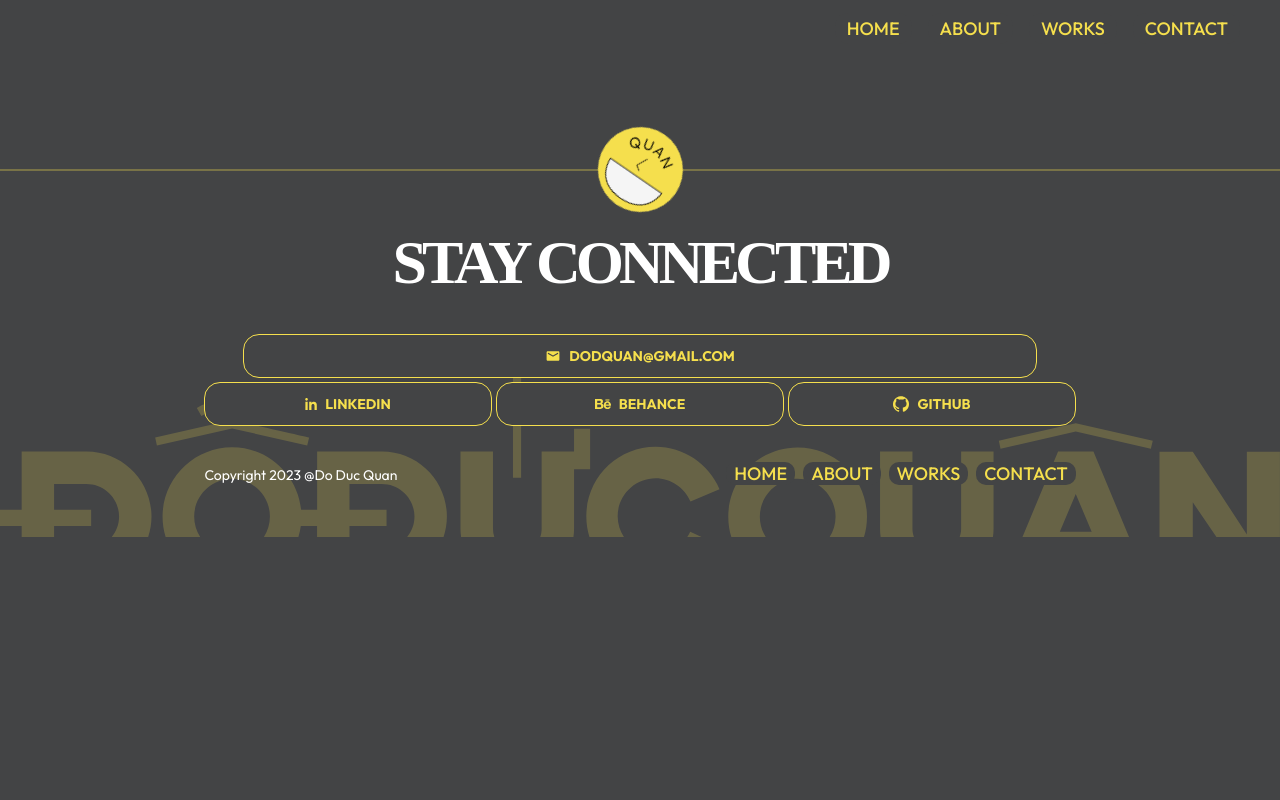
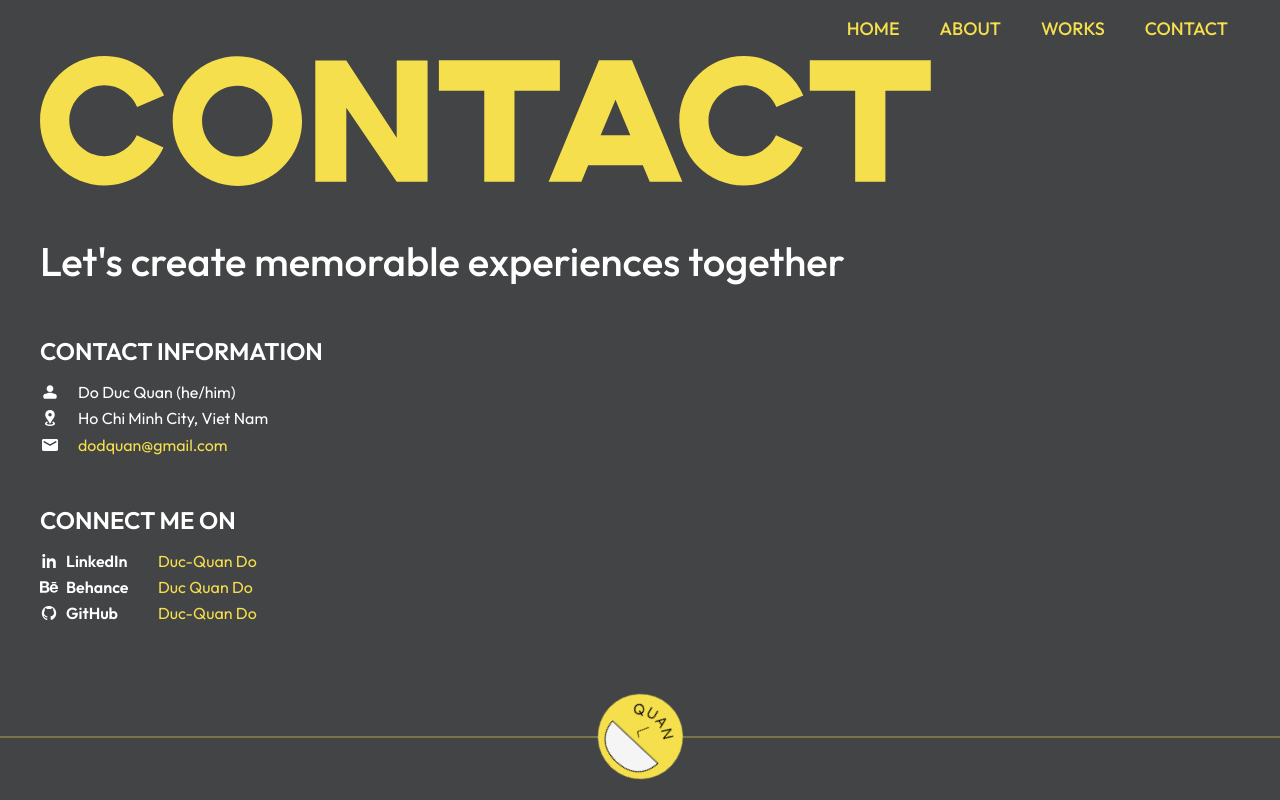
Before and after one commit to ducquando/ducquando.github.io, a React app: page /contact in a window 1280 px wide. Shown: the top 800 px of the page. Built offline with nearby package versions, Linux system fonts and the light colour scheme; a web font is replaced by a local one.

Commit message:
Finish contact page

```diff
--- a/src/App.tsx
+++ b/src/App.tsx
@@ -1,7 +1,7 @@
 import * as React from 'react';
 import { Routes, Route, useParams, useSearchParams } from 'react-router-dom';
 
-import { Header, Footer, About } from './views';
+import { Header, Footer, About, Contact } from './views';
 // import { Footer } from './views/footer';
 // import * as homeView from './views/home.pug';
 // import * as contactView from './views/contact.pug';
@@ -122,8 +122,19 @@ export const App: React.FC = () => {
           }
         />
         {/* <Route path="/works" element={Work} />
-        <Route path="/works/:workID" element={Post} />
-        <Route path="/contact" element={Contact} /> */}
+        <Route path="/works/:workID" element={Post} />*/}
+        <Route
+          path="/contact"
+          element={
+            <Contact
+              title="Contact"
+              icons={dbIcon}
+              contactEmail={dbContact.Email}
+              contactConnect={dbContact.Connect}
+              contactInfo={dbContact.Contact}
+            />
+          }
+        />
       </Routes>
       <Footer
         contactEmail={dbContact.Email}
--- /dev/null
+++ b/src/views/contact.tsx
@@ -0,0 +1,123 @@
+import * as React from 'react';
+import { useEffect } from 'react';
+import '../../stylesheets/contact.css';
+
+interface ContactProps {
+  title: string;
+  icons: { [key: string]: any };
+  contactEmail: { [key: string]: any };
+  contactConnect: { [key: string]: any }[];
+  contactInfo: { [key: string]: any }[];
+}
+
+export const Contact: React.FC<ContactProps> = ({
+  title,
+  contactEmail,
+  contactConnect,
+  contactInfo,
+  icons,
+}) => {
+  useEffect(() => {
+    document.title = title;
+  }, []);
+
+  function InfoSection(contactInfo: { [key: string]: any }[]): JSX.Element {
+    return (
+      <>
+        {contactInfo?.map((info: { [key: string]: any }) => {
+          return (
+            <div className="info-connect-section" key={info['Details']}>
+              <svg
+                xmlns="http://www.w3.org/2000/svg"
+                width="20"
+                height="20"
+                viewBox="0 0 20 20"
+                fill="none"
+              >
+                <path d={icons[info['SVG']]} />
+              </svg>
+              <div className="info-subsection">
+                <p>{info['Details']}</p>
+              </div>
+            </div>
+          );
+        })}
+      </>
+    );
+  }
+
+  function SocialSection(
+    contactConnect: { [key: string]: any }[],
+  ): JSX.Element {
+    return (
+      <>
+        {contactConnect?.map((connect: { [key: string]: any }) => {
+          return (
+            <div className="info-connect-section" key={connect['Name']}>
+              <div className="connect-subsection">
+                <svg
+                  xmlns="http://www.w3.org/2000/svg"
+                  width="18"
+                  height="14"
+                  viewBox={connect['ViewBox']}
+                >
+                  <path d={icons[connect['SVG']]} />
+                </svg>
+                <h3>{connect['Name']}</h3>
+              </div>
+              <a href={connect['Link']} className="button">
+                <p>{connect['Details']}</p>
+              </a>
+            </div>
+          );
+        })}
+      </>
+    );
+  }
+
+  return (
+    <>
+      <div className="main-container">
+        <img
+          src={'../assets/graphics/' + title + '.svg'}
+          alt={title}
+          className="width-90"
+        />
+        <p className="mid width-90">
+          Let's create memorable experiences together
+        </p>
+
+        <div className="contact-section width-90">
+          <h1>CONTACT INFORMATION</h1>
+          <div className="info-connect-container">
+            {/* Basic information */}
+            {InfoSection(contactInfo)}
+
+            {/* Email */}
+            <div className="info-connect-section">
+              <svg
+                xmlns="http://www.w3.org/2000/svg"
+                width="20"
+                height="20"
+                viewBox="0 0 20 20"
+                fill="none"
+              >
+                <path d={icons[contactEmail['SVG']]} />
+              </svg>
+              <a href={'mailto:' + contactEmail['Link']} className="button">
+                <p>{contactEmail['Details']}</p>
+              </a>
+            </div>
+          </div>
+        </div>
+
+        <div className="contact-section width-90">
+          <h1>CONNECT ME ON</h1>
+          <div className="info-connect-container">
+            {SocialSection(contactConnect)}
+          </div>
+        </div>
+      </div>
+    </>
+  );
+};
--- a/src/views/header.tsx
+++ b/src/views/header.tsx
@@ -21,12 +21,12 @@ export const Header: React.FC<HeaderProps> = ({ icons }) => {
 
   function changeState() {
     if (openSymbol == 'none') {
-      // $("body").css("overflow-y", "visible");
+      // $('body').css('overflow-y', 'visible');
       setOpenSymbol('block');
       setCloseSymbol('none');
       setNavView('none');
     } else {
-      // $("body").css("overflow-y", "hidden");
+      // $('body').css('overflow-y', 'hidden');
       setOpenSymbol('none');
       setCloseSymbol('block');
       setNavView('flex');
--- a/src/views/index.ts
+++ b/src/views/index.ts
@@ -1,3 +1,4 @@
 export * from './about';
+export * from './contact';
+export * from './footer';
 export * from './header';
-export * from './footer';
```
Also changed, not shown: 1 other file (tests, documents, lock files or other folders).
